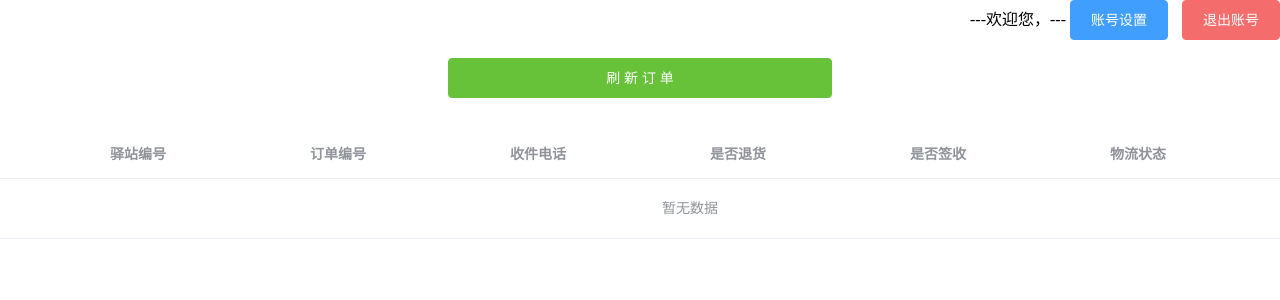
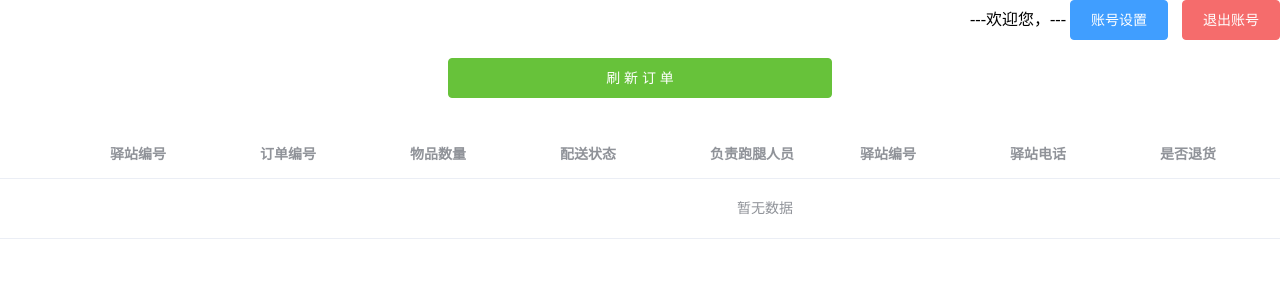
Before and after one commit to kaoxing/logistics_system, a Django app: template app01/templates/user_index.html in a window 1280 px wide. Shown: the top 300 px of the page. Run offline with Django 3.2, Linux system fonts and the light colour scheme; the template is opened without the code that fills it, so the values that code supplies are empty.

Commit message:
用户部分完成

```diff
--- a/app01/templates/user_index.html
+++ b/app01/templates/user_index.html
@@ -37,32 +37,59 @@
       <el-table-column
         prop="驿站编号"
         label="驿站编号"
-        width="200">
+        width="150">
       </el-table-column>
       <el-table-column
         prop="订单编号"
         label="订单编号"
-        width="200">
+        width="150">
       </el-table-column>
         <el-table-column
-        prop="收件电话"
-        label="收件电话"
-        width="200">
+        prop="物品数量"
+        label="物品数量"
+        width="150">
+      </el-table-column>
+        <el-table-column
+        prop="配送状态"
+        label="配送状态"
+        width="150">
+      </el-table-column>
+        <el-table-column
+        prop="负责跑腿人员"
+        label="负责跑腿人员"
+        width="150">
+      </el-table-column>
+        <el-table-column
+        prop="驿站编号"
+        label="驿站编号"
+        width="150">
+      </el-table-column>
+        <el-table-column
+        prop="驿站电话"
+        label="驿站电话"
+        width="150">
       </el-table-column>
         <el-table-column
         prop="是否退货"
         label="是否退货"
-        width="200">
+        width="150">
       </el-table-column>
         <el-table-column
         prop="是否签收"
         label="是否签收"
-        width="200">
+        width="150">
       </el-table-column>
         <el-table-column
-        prop="物流状态"
-        label="物流状态"
-        width="200">
+        prop="驿站经度"
+        label="驿站经度"
+        width="0"
+        v-if="false">
+      </el-table-column>
+        <el-table-column
+        prop="驿站纬度"
+        label="驿站经度"
+        width="0"
+        v-if="false">
       </el-table-column>
         <el-table-column label="操作" prop="action" align="center">
           <div  slot-scope="scope">
@@ -114,6 +141,7 @@
                 }
                 load.ope = "收货";
                 load.订单编号 = row.订单编号;
+                table.at(index)["是否签收"]="Y";
                 fetch("/user_index/?name={{name}}&id={{id}}&pwd={{pwd}}", {
                     method: 'POST',
                     mode: 'cors',
@@ -121,12 +149,8 @@
                         'Content-Type': 'application/json',
                     },
                     body: JSON.stringify(load)
-                    }).then(function(response) {
-                        // let url = 'http://localhost:8000/setting/?name='+this.name+'&id={{id}}'+'&pwd='+this.resultPwd;
-                        window.location.replace("/user_index/?name={{name}}&id={{id}}&pwd={{pwd}}")
-                    }).catch(function(err) {
-                        // 出错了;
                     });
+
             },
             myRefresh:function(){
                 let fresh_url = "/user_index/?name={{name}}&id={{id}}&pwd={{pwd}}";
@@ -146,21 +170,23 @@
                         let i = 0;
                         for(;i<temp.length;i++){
                             table.push(temp[i]);
-                            // console.log(temp[i]);
+                            console.log(temp[i]);
                         }
                     });
             },
             showMap:function(index,row){
+                {#console.log(row);#}
                 this.dialogVisible1 = true;
                 setTimeout(() => {
-                    this.baiduMap()
+                    this.baiduMap(row["驿站经度"],row["驿站纬度"])
                 }, 0);
             },
-            baiduMap(){
+            baiduMap(x,y){
+                {#console.log(typeof x);#}
                 let map = new BMap.Map("l-map");
                 map.enableScrollWheelZoom(); //启用滚轮放大缩小，默认禁用
                 map.enableContinuousZoom(); //启用地图惯性拖拽，默认禁用
-                let point = new BMap.Point(116.404, 39.915);
+                let point = new BMap.Point(x, y);
                 map.centerAndZoom(point, 15);
                 let marker = new BMap.Marker(point);        // 创建标注
                 map.addOverlay(marker);
```
Also changed, not shown: app01/my_tools.py (+15 -8 lines), app01/templates/user_setting.html (+9 -2 lines), app01/views.py (+6 -2 lines).
